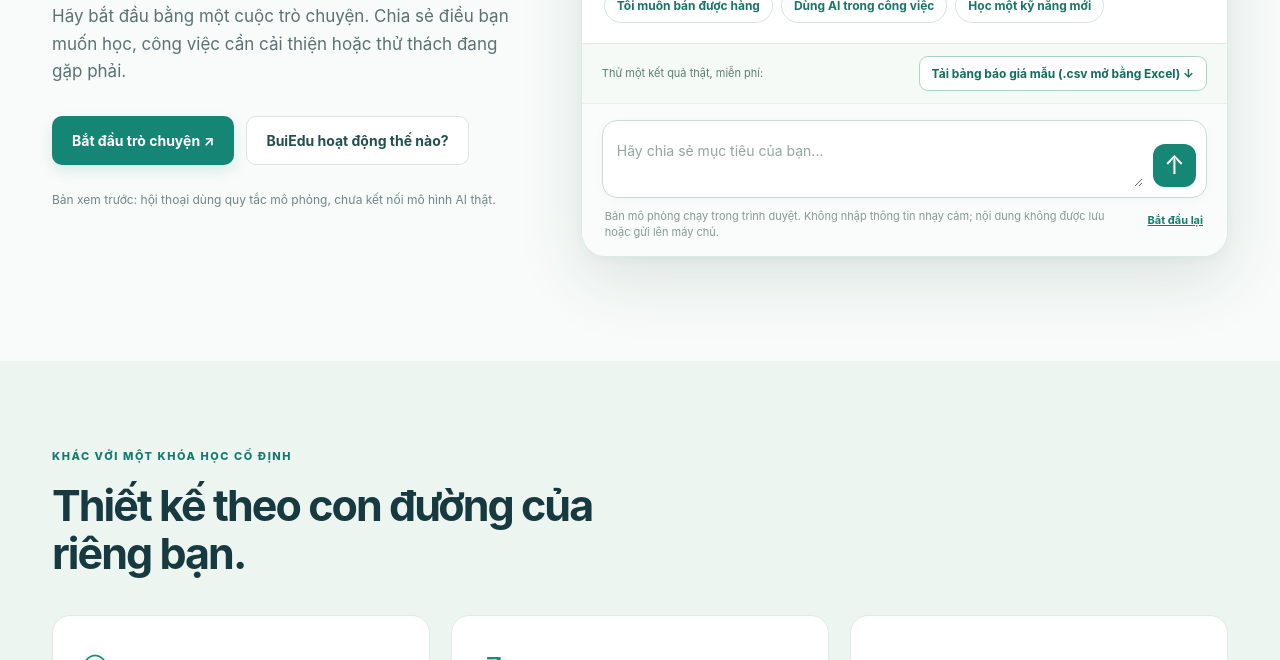
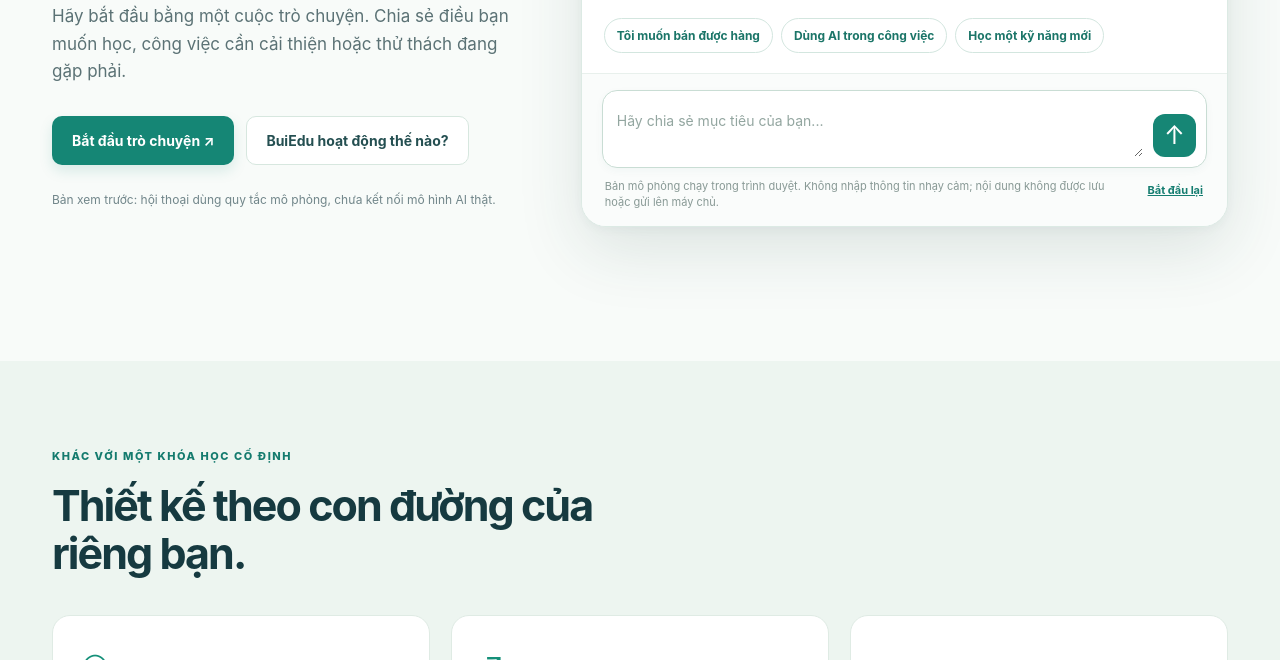
Before and after one commit to buithinh2000/buiedu-preview, a plain HTML site: page index.html in a window 1280 px wide. Shown: the part 440-1100 px from the top of the page. Drawn offline with Linux system fonts and the light colour scheme.

Commit message:
fix(buiedu-preview): keep workbook example contextual instead of interrupting career chat

```diff
--- a/index.html
+++ b/index.html
@@ -57,7 +57,7 @@
           <button type="button" data-example="construction" data-t="starter1">Dùng AI trong công việc</button>
           <button type="button" data-example="education" data-t="starter2">Học một kỹ năng mới</button>
         </div>
-        <div class="work-example"><span data-t="realExampleHint">Thử một kết quả thật, miễn phí:</span><button type="button" id="downloadCsv" data-t="downloadCsv">Tải bảng báo giá mẫu (.csv mở bằng Excel) ↓</button></div>
+        <div class="work-example" id="workExample" hidden><span data-t="realExampleHint">Thử một kết quả thật, miễn phí:</span><button type="button" id="downloadCsv" data-t="downloadCsv">Tải bảng báo giá mẫu (.csv mở bằng Excel) ↓</button></div>
         <form id="previewForm" class="chat-form">
           <div class="chat-composer">
             <label class="sr-only" for="goal" data-t="goalLabel">Bạn muốn BuiEdu giúp điều gì?</label>
```
